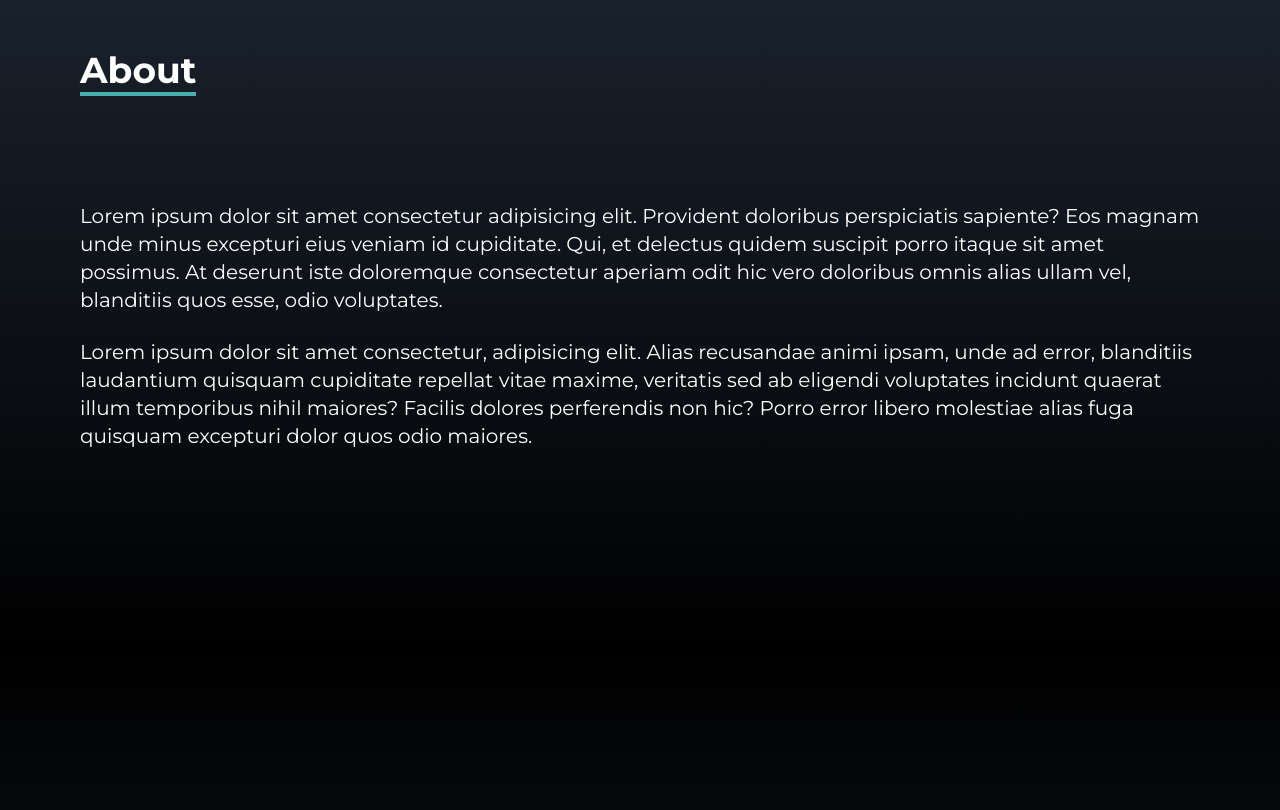
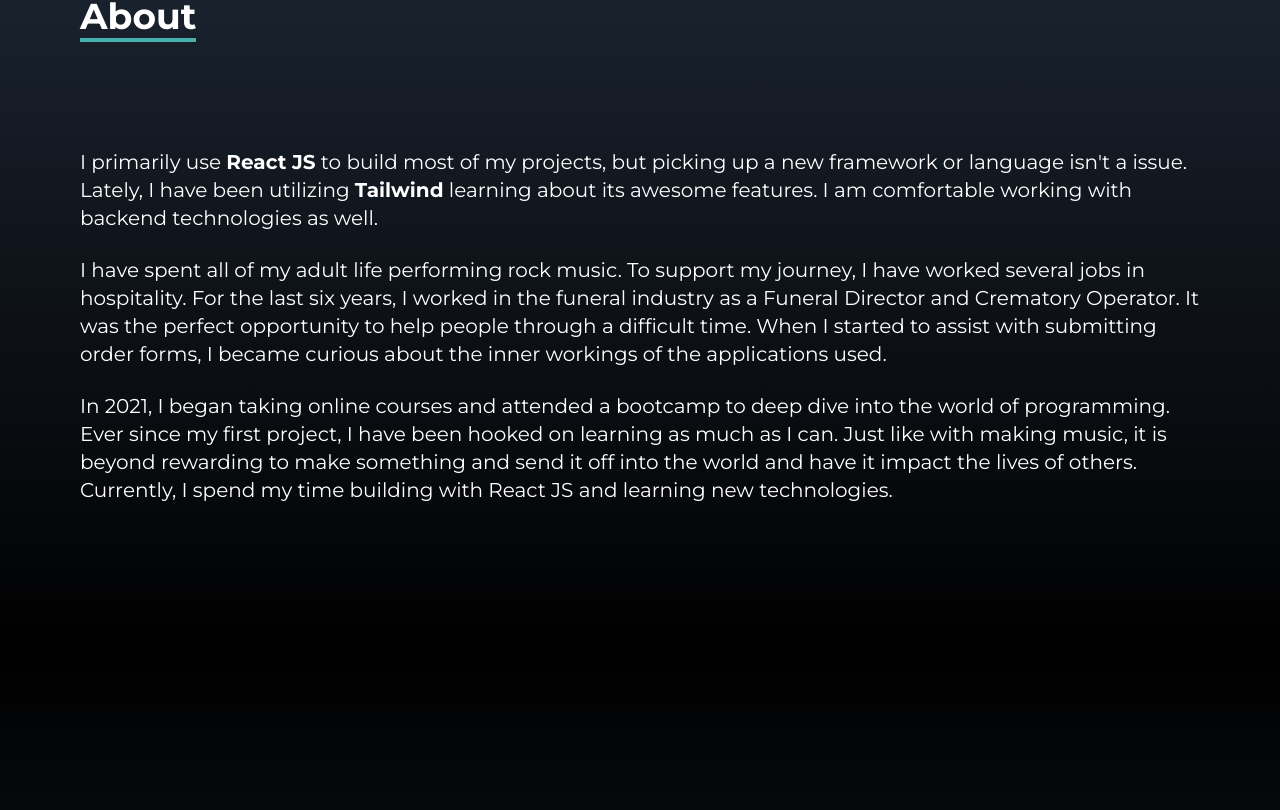
Before and after one commit to jackrobert0220/portfolio-react-tailwind, a React (Create React App) app: page / in a window 1280 px wide. Shown: the part 950-1760 px from the top of the page. Built offline with nearby package versions, Linux system fonts and the light colour scheme.

Commit message:
edited about page

```diff
--- a/src/components/About.jsx
+++ b/src/components/About.jsx
@@ -2,30 +2,42 @@
 
 const About = () => {
   return (
-    <div name="about" className="w-full h-screen bg-gradient-to-b from-gray-800 to-black text-white">
+    <div
+      name="about"
+      className="w-full h-screen bg-gradient-to-b from-gray-800 to-black text-white"
+    >
       <div className="macx-w-screen-lg p-4 sm:p-20 mx-auto flex flex-col justify-center w-full h-full">
         <div className="pb-8">
-          <p className="text-4xl font-bold inline border-b-4 border-[#47B0AC]">About</p>
+          <p className="text-4xl font-bold inline border-b-4 border-[#47B0AC]">
+            About
+          </p>
         </div>
-
         <p className="text-xl mt-20">
-          Lorem ipsum dolor sit amet consectetur adipisicing elit. Provident
-          doloribus perspiciatis sapiente? Eos magnam unde minus excepturi eius
-          veniam id cupiditate. Qui, et delectus quidem suscipit porro itaque
-          sit amet possimus. At deserunt iste doloremque consectetur aperiam
-          odit hic vero doloribus omnis alias ullam vel, blanditiis quos esse,
-          odio voluptates.
+          I primarily use <strong>React JS</strong> to build most of my projects, but picking up a
+          new framework or language isn't a issue. Lately, I have been utilizing <strong>Tailwind</strong> learning about its awesome features. I am comfortable working with backend technologies as well.
         </p>
 
         <br />
 
         <p className="text-xl">
-          Lorem ipsum dolor sit amet consectetur, adipisicing elit. Alias
-          recusandae animi ipsam, unde ad error, blanditiis laudantium quisquam
-          cupiditate repellat vitae maxime, veritatis sed ab eligendi voluptates
-          incidunt quaerat illum temporibus nihil maiores? Facilis dolores
-          perferendis non hic? Porro error libero molestiae alias fuga quisquam
-          excepturi dolor quos odio maiores.
+          I have spent all of my adult life performing rock music. To support my
+          journey, I have worked several jobs in hospitality. For the last six
+          years, I worked in the funeral industry as a Funeral Director and
+          Crematory Operator. It was the perfect opportunity to help people
+          through a difficult time. When I started to assist with submitting
+          order forms, I became curious about the inner workings of the
+          applications used.
+        </p>
+
+        <br />
+
+        <p className="text-xl">
+          In 2021, I began taking online courses and attended a bootcamp to deep
+          dive into the world of programming. Ever since my first project, I
+          have been hooked on learning as much as I can. Just like with making
+          music, it is beyond rewarding to make something and send it off into
+          the world and have it impact the lives of others. Currently, I spend
+          my time building with React JS and learning new technologies.
         </p>
       </div>
     </div>
--- a/src/components/Portfolio.jsx
+++ b/src/components/Portfolio.jsx
@@ -54,7 +54,7 @@
               />
               <div className="flex items-center justify-center">
                 <a
-                  className="w-1/2 px-6 py-3 m-4 duration-200 hover:scale-105 text-[#47B0AC] border-2 border-white hover:border-[#47B0AC] hover:text-white rounded-lg hover:rounded-none"
+                  className="w-1/2 px-6 py-3 m-4 duration-200 hover:scale-105 hover:text-[#47B0AC] border-2 hover:border-white border-[#47B0AC] text-white rounded-lg hover:rounded-none"
                   href={demo}
                   target="_blank"
                   rel="noreferrer"
@@ -63,7 +63,7 @@
                 </a>
 
                 <a
-                  className="w-1/2 px-6 py-3 m-4 duration-200 hover:scale-105 text-[#47B0AC] border-2 border-white hover:border-[#47B0AC] hover:text-white rounded-lg hover:rounded-none"
+                  className="w-1/2 px-6 py-3 m-4 duration-200 hover:scale-105 hover:text-[#47B0AC] border-2 hover:border-white border-[#47B0AC] text-white rounded-lg hover:rounded-none"
                   href={code}
                   target="_blank"
                   rel="noreferrer"
```
